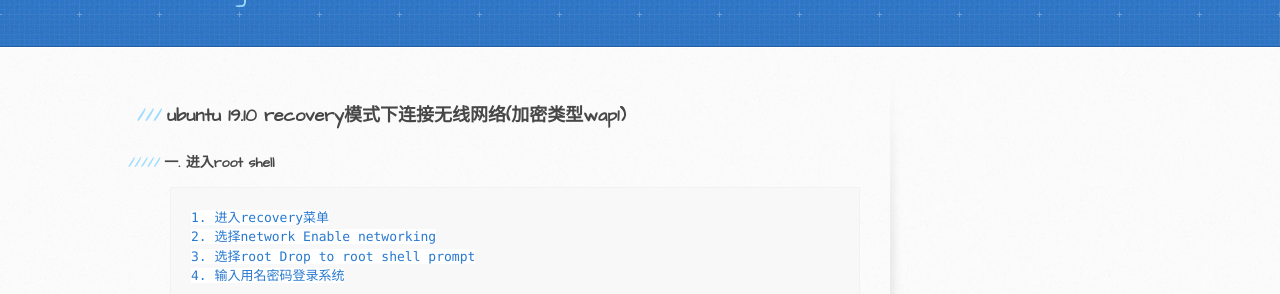
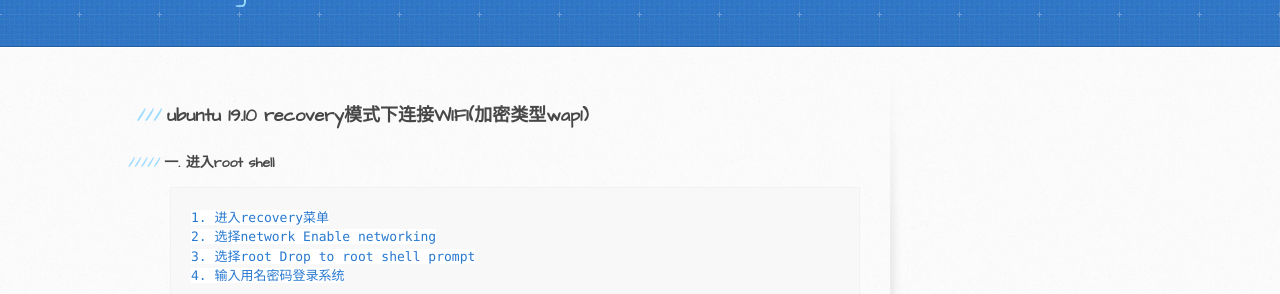
Before and after one commit to gonetoorion/gonetoorion.github.io, a Jekyll site: the page built from index.md, in a window 1280 px wide. Shown: the part 226-520 px from the top of the page. Built offline with Jekyll 4.4.1, drawn with Linux system fonts in a browser that asks for light colours; our own code applies the rules of GitHub Pages for plain Markdown files.

Commit message:
change keyword

```diff
--- a/index.md
+++ b/index.md
@@ -1,4 +1,4 @@
-### ubuntu 19.10 recovery模式下连接无线网络(加密类型wap1)
+### ubuntu 19.10 recovery模式下连接WIFI(加密类型wap1)
 
 ##### 一. 进入root shell
     1. 进入recovery菜单
```
